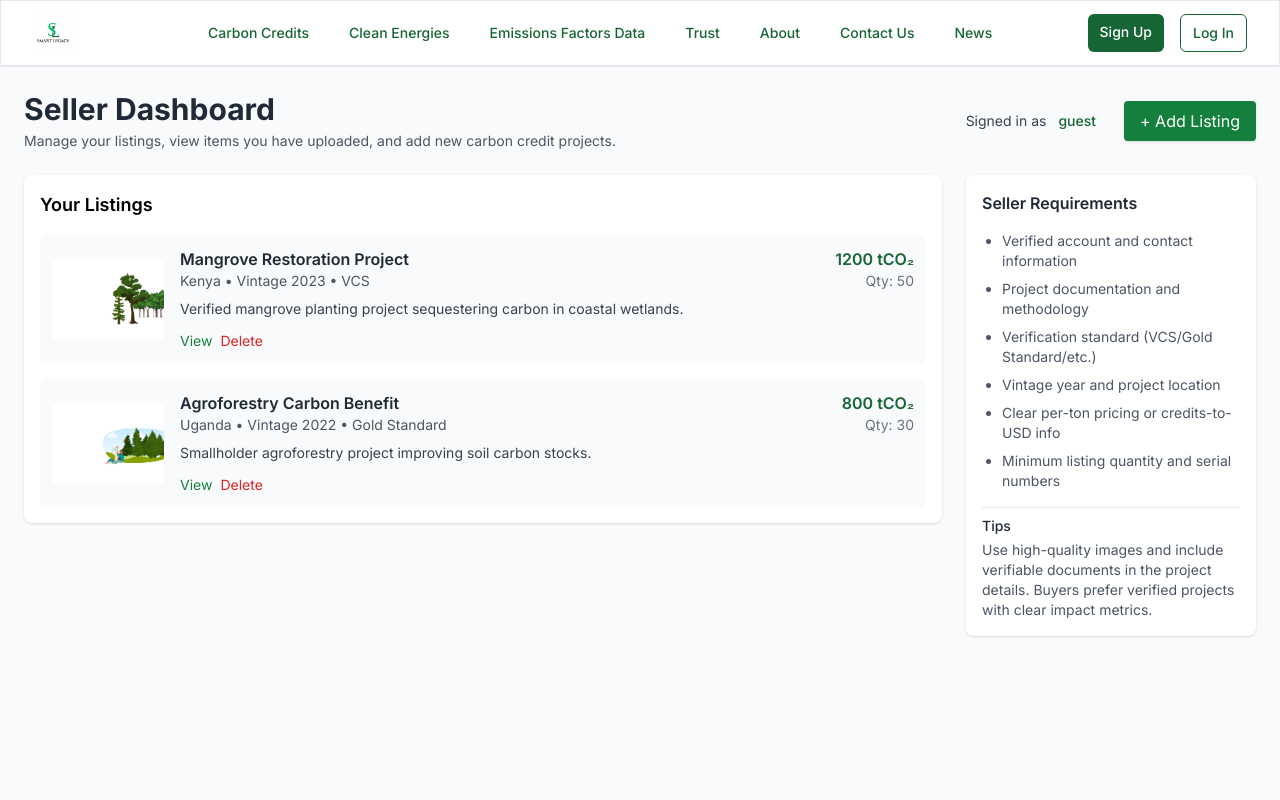
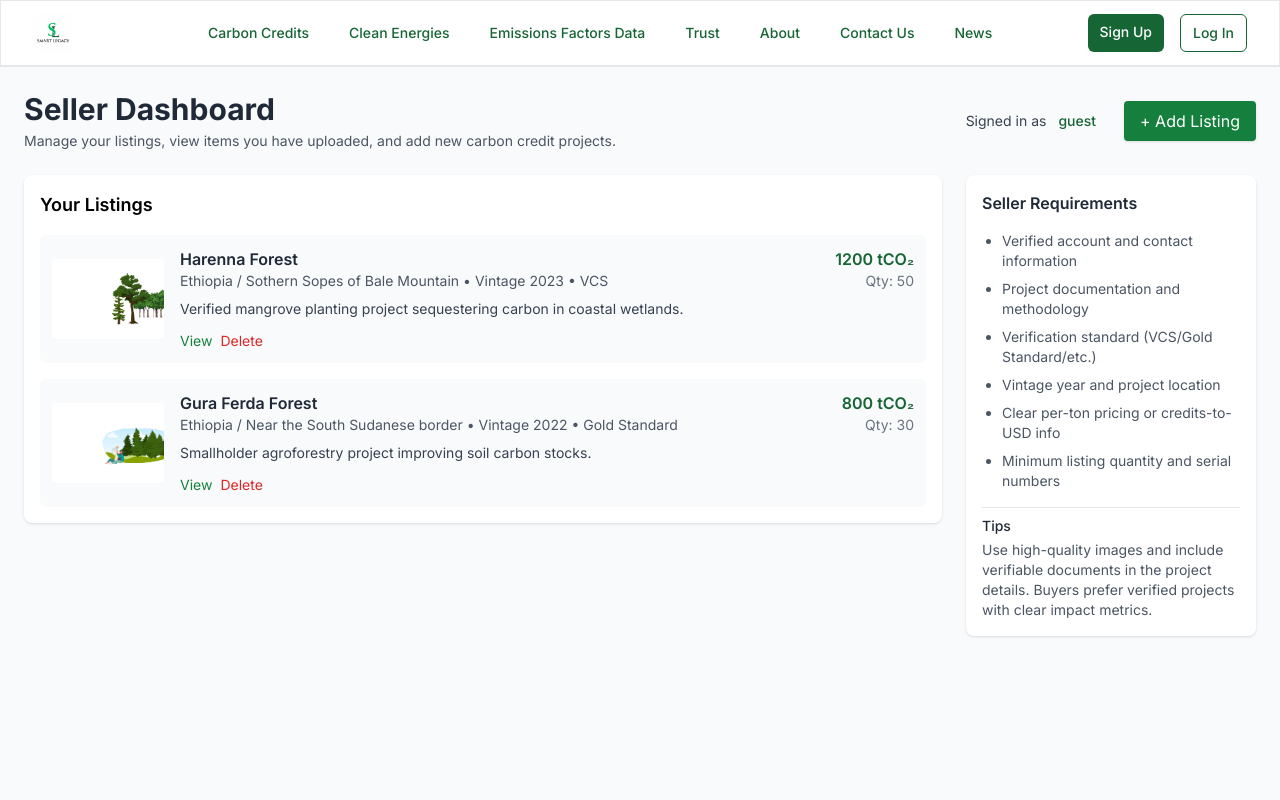
Before and after one commit to Smart-Legacy/carbon-credit-market-place-frontend, a Next.js app: page /dashboard/carbon-seller-page in a window 1280 px wide. Shown: the top 800 px of the page. Built offline with nearby package versions, Linux system fonts and the light colour scheme.

Commit message:
update carbon credit id's

```diff
--- a/app/carbon-credits/page.js
+++ b/app/carbon-credits/page.js
@@ -5,7 +5,7 @@ import Header from "@/components/Header";
 export default function CarbonCredits() {
   const projects = [
     {
-      id: 1,
+      id: "p-forest-01",
       imageUrl:
         "https://th.bing.com/th/id/R.271bad34bd84bfe418422b6cbebdb86f?rik=A7LC%2fftNatpgXQ&pid=ImgRaw&r=0",
       title: "Harenna Forest",
@@ -16,7 +16,7 @@ export default function CarbonCredits() {
       price: "9.91",
     },
     {
-      id: 2,
+      id: "p-forest-02",
       imageUrl:
         "https://th.bing.com/th/id/R.4e048c3b4f81e58400066518b3128de8?rik=iKk2jq6C4L6smw&pid=ImgRaw&r=0",
       title: "Gura Ferda Forest",
@@ -27,7 +27,7 @@ export default function CarbonCredits() {
       price: "39",
     },
     {
-      id: 3,
+      id: "p-forest-03",
       imageUrl:
         "https://th.bing.com/th/id/R.e784de279e9a298627757eea2290becf?rik=pJgmTAYy9WnWWw&pid=ImgRaw&r=0",
       title: "Entoto National Park",
@@ -38,7 +38,7 @@ export default function CarbonCredits() {
       price: "23.92",
     },
     {
-      id: 4,
+      id: "p-forest-04",
       imageUrl:
         "https://th.bing.com/th/id/R.2467c1b4946182a2654f698b86645d82?rik=Sz%2bb3gHcmuUZ7A&pid=ImgRaw&r=0",
       title: "Nechisar National Park",
@@ -49,7 +49,7 @@ export default function CarbonCredits() {
       price: "9.91",
     },
     {
-      id: 5,
+      id: "p-forest-05",
       imageUrl:
         "https://th.bing.com/th/id/OIP.Bh4FJumqsk_OG1hWJGQkmQHaE7?rs=1&pid=ImgDetMain",
       title: "Yayu Biosphere Reserve",
@@ -60,7 +60,7 @@ export default function CarbonCredits() {
       price: "39",
     },
     {
-      id: 6,
+      id: "p-forest-06",
       imageUrl:
         "https://th.bing.com/th/id/OIP.mW14F3VcGagOR_0e4dGGBgHaEK?rs=1&pid=ImgDetMain",
       title: "Semien Mountain National Park",
--- a/app/dashboard/carbon-seller-page/page.js
+++ b/app/dashboard/carbon-seller-page/page.js
@@ -8,25 +8,25 @@ import { useCarbonMarketplace } from "@/context/CarbonMarketplaceContext";
 const sampleItems = [
   {
     id: "1",
-    title: "Mangrove Restoration Project",
+    title: "Harenna Forest",
     description:
       "Verified mangrove planting project sequestering carbon in coastal wetlands.",
     credits: 1200,
     quantity: 50,
     vintage: 2023,
-    location: "Kenya",
+    location: "Ethiopia / Sothern Sopes of Bale Mountain",
     verification: "VCS",
     imageUrl: "/bg1.png",
   },
   {
     id: "2",
-    title: "Agroforestry Carbon Benefit",
+    title: "Gura Ferda Forest",
     description:
       "Smallholder agroforestry project improving soil carbon stocks.",
     credits: 800,
     quantity: 30,
     vintage: 2022,
-    location: "Uganda",
+    location: "Ethiopia /  Near the South Sudanese border",
     verification: "Gold Standard",
     imageUrl: "/bg2.png",
   },
```
Also changed, not shown: data/projectData.json (+6 -6 lines).
